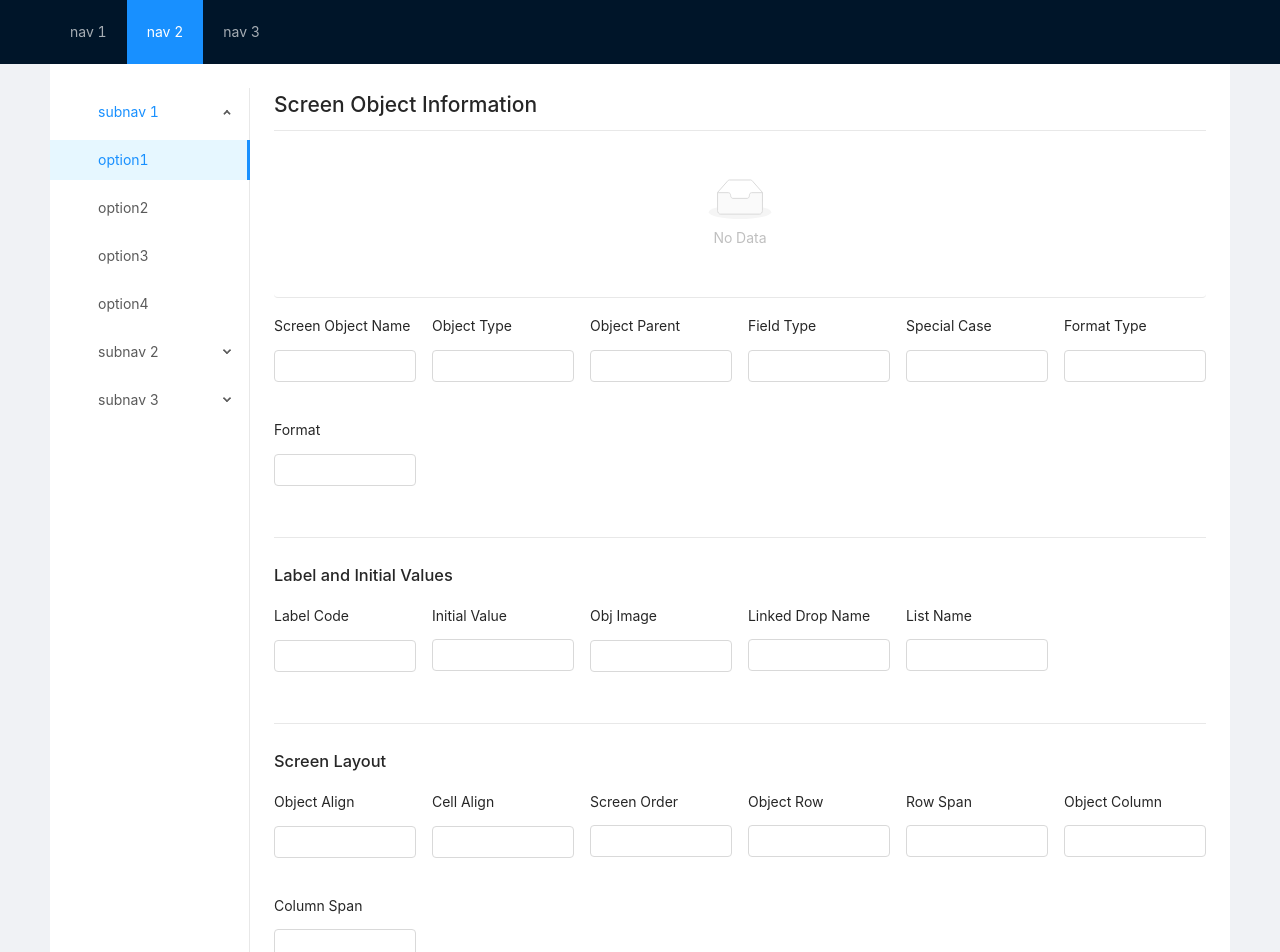
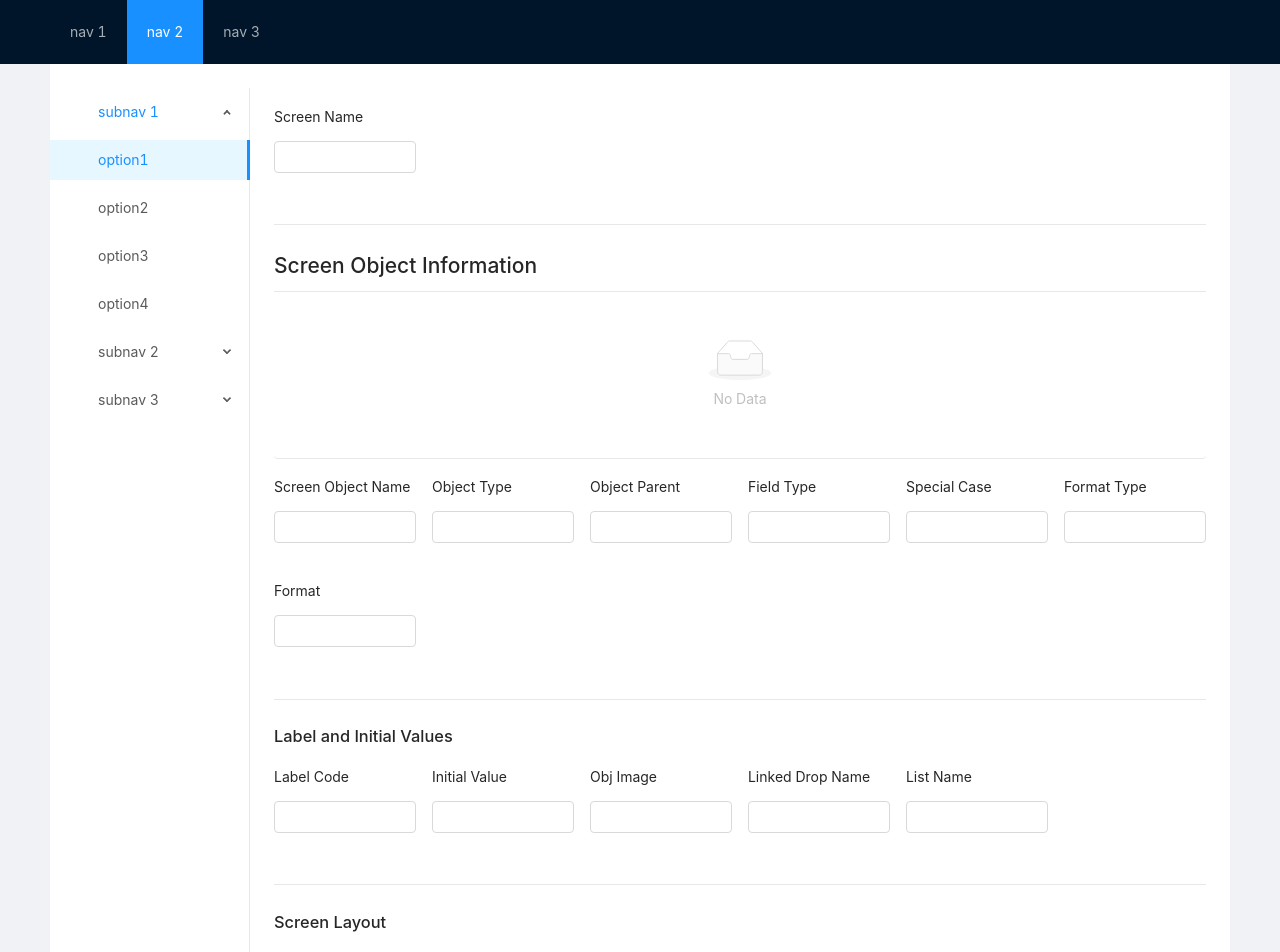
Before and after one commit to EthenWang/dataloader, a Vue app in the folder client/: page / in a window 1280 px wide. Shown: the top 952 px of the page. Built offline with nearby package versions, Linux system fonts and the light colour scheme.

Commit message:
Add screen name search box

```diff
--- a/client/src/components/ScreenObject.vue
+++ b/client/src/components/ScreenObject.vue
@@ -1,30 +1,48 @@
 <template>
   <a-form-item v-if="props.type === 'checkbox'">
-    <a-checkbox :checked="model" @change="onInputChange">
+    <a-checkbox
+      :checked="model"
+      @change="onInputChange"
+    >
       {{ props.label }}
     </a-checkbox>
   </a-form-item>
   <a-form-item v-else :label="props.label" :colon="false">
-    <template v-if="props.type === 'combobox'">
-      <a-select :value="model" style="width: 100%" @change="onSelectChange"/>
-    </template>
-    <template v-else>
-      <a-input :value="model" style="width: 100%" @change="onInputChange"/>
-    </template>
+    <a-auto-complete
+      v-if="props.type === 'search'"
+      style="width: 100%"
+      @search="onSearch"
+      @change="onSelectChange"
+    >
+      <a-input>
+        <a-icon slot="suffix" type="search" />
+      </a-input>
+    </a-auto-complete>
+    <a-select
+      v-else-if="props.type === 'combobox'"
+      :value="model"
+      style="width: 100%"
+      @change="onSelectChange"
+    />
+    <a-input
+      v-else
+      :value="model"
+      style="width: 100%"
+      @change="onInputChange"
+    />
   </a-form-item>
 </template>
 
 <script lang="ts">
 import Vue from 'vue';
 import { Component, Prop, Model } from 'vue-property-decorator';
-import { __values } from 'tslib';
 
 @Component
 export default class ScreenObject extends Vue {
   @Prop(Object) props!: {
     label: string,
     model: string,
-    type: 'textfield' | 'checkbox' | 'combobox',
+    type: 'textfield' | 'search' | 'checkbox' | 'combobox',
   };
 
   get model() {
@@ -54,5 +72,9 @@ export default class ScreenObject extends Vue {
       value
     });
   }
+
+  onSearch(value: string) {
+
+  }
 }
 </script>
--- a/client/src/models/index.ts
+++ b/client/src/models/index.ts
@@ -3,7 +3,7 @@ import { Translation } from './translation';
 import { Message } from './message';
 
 interface Screen {
-    screenInfo: ScreenModel;
+    screeninfo: ScreenModel;
     screenobject?: ScreenObjectModel[];
     screenchildobject?: ScreenChildObjectModel[];
 }
--- a/client/src/utils/Render.ts
+++ b/client/src/utils/Render.ts
@@ -2,7 +2,7 @@ import { CreateElement, VNode } from 'vue';
 
 export interface ObjectDefinition {
   fieldName: string;
-  type: 'panel' | 'group' | 'textfield' | 'checkbox' | 'combobox' | 'grid' | 'text';
+  type: 'panel' | 'group' | 'textfield' | 'search' | 'checkbox' | 'combobox' | 'grid' | 'text';
   label?: string;
   model?: string;
   format?: string;
@@ -13,9 +13,6 @@ export interface ObjectDefinition {
 const ComponentMap = {
   panel: 'div',
   group: 'div',
-  textfield: 'a-input',
-  combobox: 'a-select',
-  checkbox: 'a-checkbox',
   grid: 'a-table',
   text: 'h2'
 }
@@ -34,9 +31,6 @@ export class Render {
 
   private createNode(data: ObjectDefinition) {
     const children = this.processData(data.children);
-
-    if (data.type === 'grid') {
-    }
 
     switch (data.type) {
       case 'panel':
--- a/client/src/views/layout/ScreenControl.ts
+++ b/client/src/views/layout/ScreenControl.ts
@@ -1,4 +1,16 @@
 export default [
+  {
+    field: 'screeninfosection',
+    type: 'panel',
+    children: [
+      {
+        fieldName: 'screenname',
+        type: 'search',
+        label: 'Screen Name',
+        model: 'screeninfo.screenname'
+      }
+    ]
+  },
   {
     fieldName: 'screenobjpanel',
     type: 'text',
```
